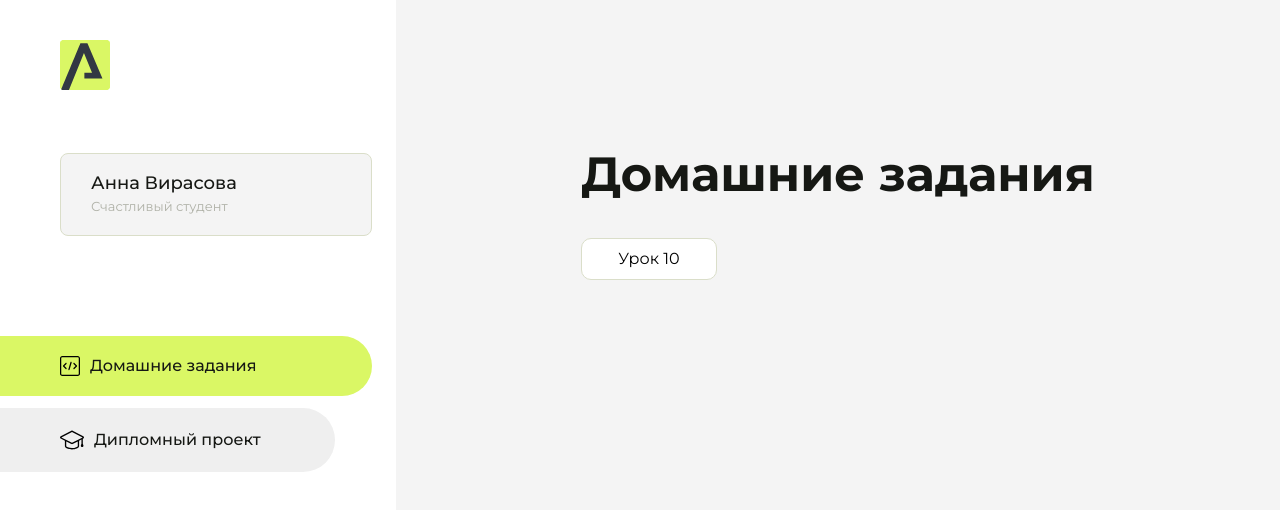
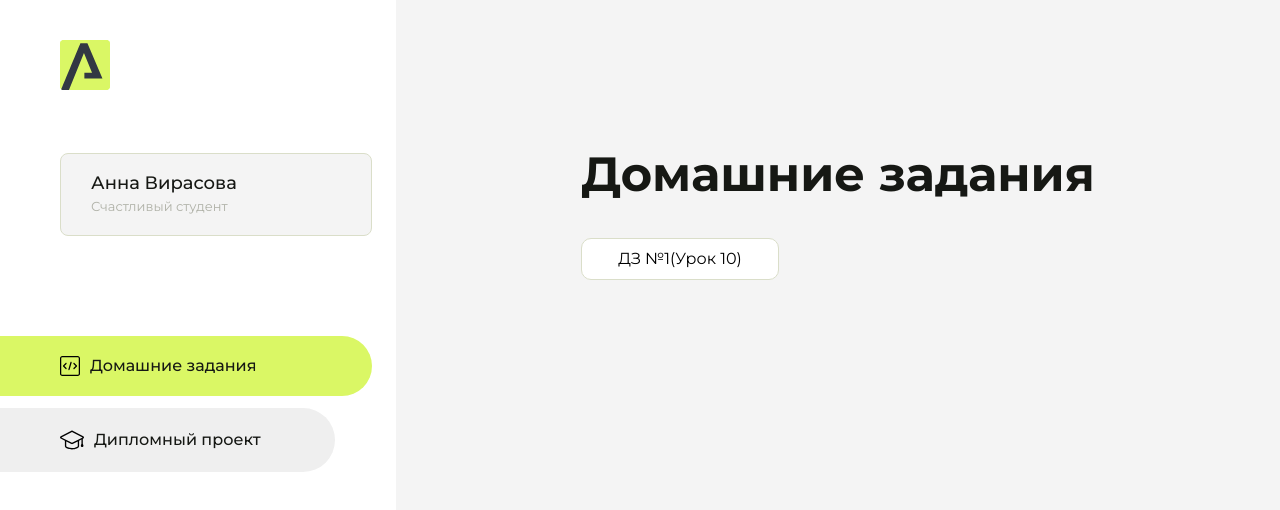
Before and after one commit to GitAnnaV/Aroken.ru, a plain HTML site: page index.html in a window 1280 px wide. Drawn offline with Linux system fonts and the light colour scheme.

Commit message:
Update index.html

```diff
--- a/index.html
+++ b/index.html
@@ -93,7 +93,7 @@
                 <div class="content__title">Домашние задания</div>
                 <ul class="content__list">
                     <li class="content__list-item">
-                        <a href="lesson 10/index.html">Урок 10</a>
+                        <a href="lesson 10/index.html">ДЗ №1(Урок 10)</a>
                     </li>
                 </ul>
             </div>
```
